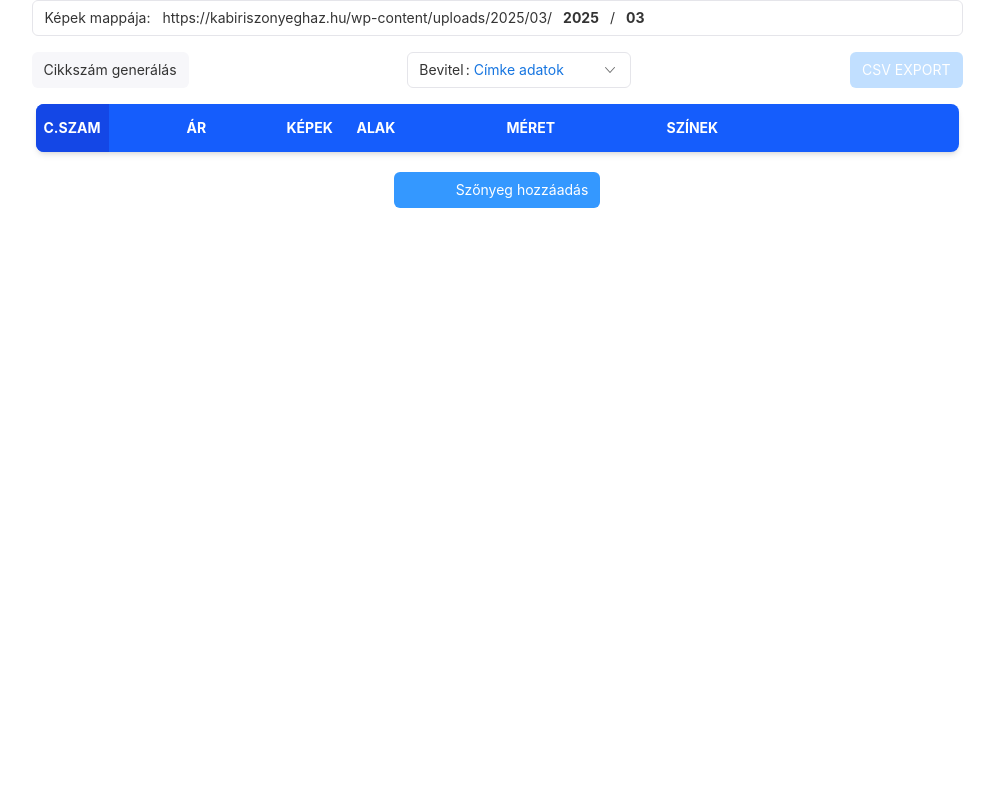
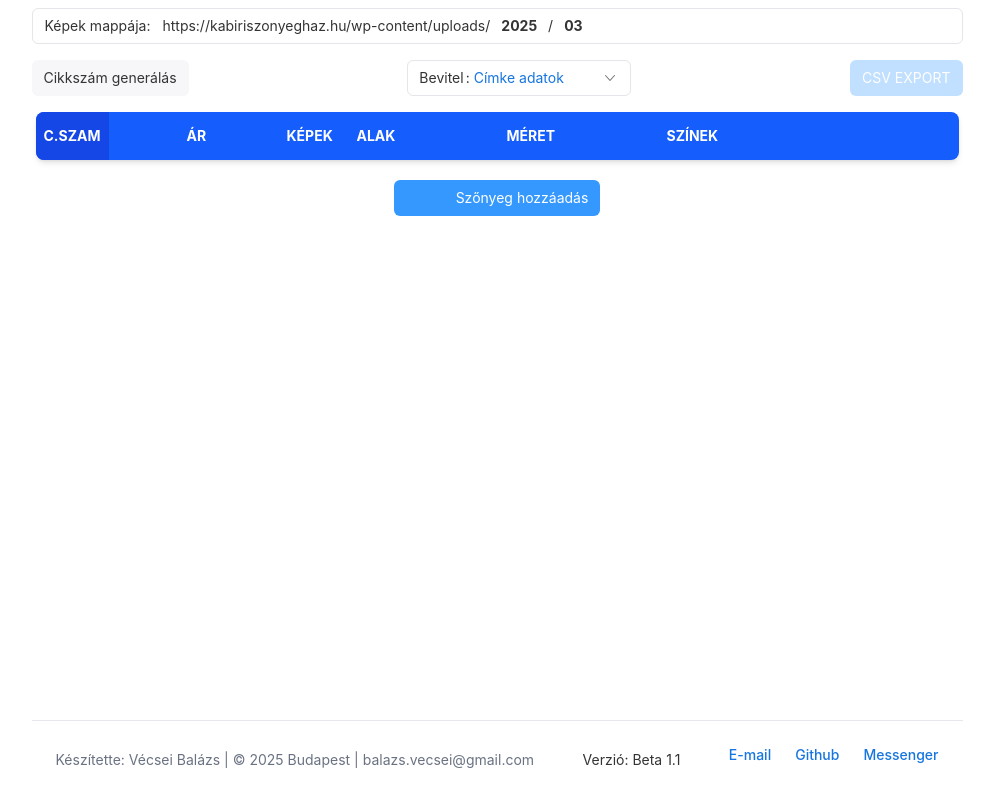
Before and after one commit to bavecs/CarpetAdmin, a React (Vite) app: page / in a window 1280 px wide. Shown: the whole page, without its empty margins (143-1137 px from the left). Built offline with nearby package versions, Linux system fonts and the light colour scheme; some icons are missing.

Commit message:
release 1

```diff
--- a/src/App.css
+++ b/src/App.css
@@ -11,7 +11,7 @@
   max-width: 2000px;
   margin: 0 auto;
   text-align: center;
-  min-height: calc(100vh - 100px);
+  min-height: calc(100vh - 140px);
 }
 
 @media (prefers-reduced-motion: no-preference) {
--- a/src/App.tsx
+++ b/src/App.tsx
@@ -4,6 +4,7 @@ import KepekHelye from './components/KepekHelye'
 import Table from './components/Table'
 import feltoltes from "./data/feltoltes.json";
 import { GlobalDataProvider } from './components/GlobalDataContext';
+import Footer from './components/Footer';
 
 
 function App() {
@@ -23,7 +24,7 @@ function App() {
       </GlobalDataProvider>
 
 
-
+    <Footer />
 
 
 
--- a/src/components/Footer.tsx
+++ b/src/components/Footer.tsx
@@ -2,13 +2,13 @@
 
 export default function Footer() {
 
-    return <div id="footer" className="w-full p-4 bg-white border-t border-gray-200 md:flex md:items-center md:justify-between md:p-6 dark:bg-gray-800 dark:border-gray-600">
+    return <div id="footer" className="w-full p-3 bg-white border-t border-gray-200 md:flex md:items-center md:justify-between md:p-6 ">
 
-        <span className="text-sm text-gray-500 sm:text-center dark:text-gray-400">
+        <span className="text-sm text-gray-500 sm:text-center ">
             Készítette: Vécsei Balázs | © 2025 Budapest | balazs.vecsei@gmail.com
         </span>
-        <span>Verzió: Beta 1.0</span>
-        <ul className="flex flex-wrap items-center mt-3 text-sm font-medium text-gray-500 dark:text-gray-400 sm:mt-0">
+        <span>Verzió: Beta 1.1</span>
+        <ul className="flex flex-wrap items-center text-sm font-medium text-gray-500 dark:text-gray-400 sm:mt-0">
             <li>
                 <a href="mailto:balazs.vecsei@gmail.com" className="hover:underline me-4 md:me-6">E-mail</a>
             </li>
--- a/src/components/KepekHelye.tsx
+++ b/src/components/KepekHelye.tsx
@@ -29,11 +29,11 @@ export default function KepekHelye() {
 
 
     return <>
-        <InputGroup inside className="items-center">
+        <InputGroup inside className="items-center mt-2">
             <InputGroup.Addon>
                 Képek mappája:
             </InputGroup.Addon>
-            {globalData.url}/
+            {urlPre}/
             <InlineEdit showControls={false} style={{ fontWeight: "bold", cursor: "pointer" }} onChange={setYear} value={year}>
                 <InputPicker data={years} style={{ fontWeight: "bold" }} cleanable={false} />
             </InlineEdit>
--- a/src/components/Table.tsx
+++ b/src/components/Table.tsx
@@ -98,6 +98,15 @@ export default function Table({ szonyegekJson }: { szonyegekJson: SzonyegInterfa
             anyag: ["Gyapjú"],
             szarmazasiHely: "Afganisztán",
             csomoszam: 0
+          }
+        }
+        if (szonyeg.title.toLowerCase().indexOf("vegyes") > -1) {
+          return {
+            ...szonyeg,
+            gepi: false,
+            keszites: "Vegyes",
+            categories: ["Vegyes technika", "• Legnépszerűbbek"],
+            anyag: ["Vegyes", "Műszál"]
           }
         }
         return szonyeg
--- a/src/components/cells/TagCell.tsx
+++ b/src/components/cells/TagCell.tsx
@@ -13,7 +13,6 @@ import { TagPicker } from "rsuite"
 
     return (
 
-
             <TagPicker data={TagList} value={value} placeholder="Válassz..." size="sm" style={{ width: "100%", maxHeight: 100, overflowX: "hidden", overflowY: "auto" }} cleanable={false} block onChange={e => setCellValue(e)} />
 
 
--- a/src/components/columns.json
+++ b/src/components/columns.json
@@ -88,7 +88,7 @@
         "type": "array",
         "dataSrc": "categories",
         "component": "TagCell",
-        "options": ["Kelimek(kézi szőttes)", "Kézi csomózás", "Gépi szőnyegek", "• Legnépszerűbbek"]
+        "options": ["Kelimek(kézi szőttes)", "Kézi csomózás", "Gépi szőnyegek", "Vegyes technika", "Kelim párnák", "Kiárusítás", "• Legnépszerűbbek", "• Akciós termékek", "Újonnan érkezett!", "Egyéb termékek"]
     },
     {
         "id": 12,
--- a/src/csvExport.tsx
+++ b/src/csvExport.tsx
@@ -55,8 +55,8 @@ export default function CSVExport(szonyegek:SzonyegInterface[], imageFolderUrl:s
             "col_7": szonyeg.allapot,
             "col_8": wooStringArray(szonyeg.anyag),
             "col_9": wooStringArray(szonyeg.alak),
-            "col_10": szonyeg.keszites,
-            "col_11": szonyeg.keszites,
+            "col_10": wooStringArray(szonyeg.keszites),
+            "col_11": wooStringArray(szonyeg.keszites),
             "col_12": getSize(szonyeg.width, szonyeg.height),
             "col_13": szonyeg.szarmazasiHely,
             "col_14": wooStringArray(szonyeg.szin),
--- a/src/data/beviteliModOszlopok.json
+++ b/src/data/beviteliModOszlopok.json
@@ -5,10 +5,10 @@
     },
     {
       "label": "Szőnyeg adatok",
-      "value": [1, 2, 3, 5, 6, 8, 14, 9, 11, 15]
+      "value": [1, 2, 3, 5, 6, 8, 14, 9, 15]
     },
     {
-      "label": "Összes oszlop",
-      "value": [1, 2, 3, 4, 5, 6, 7, 8, 9, 10, 11, 12, 13, 14, 15]
+      "label": "Kategorizálás",
+      "value": [1, 2, 3, 11]
     }
   ]
```
